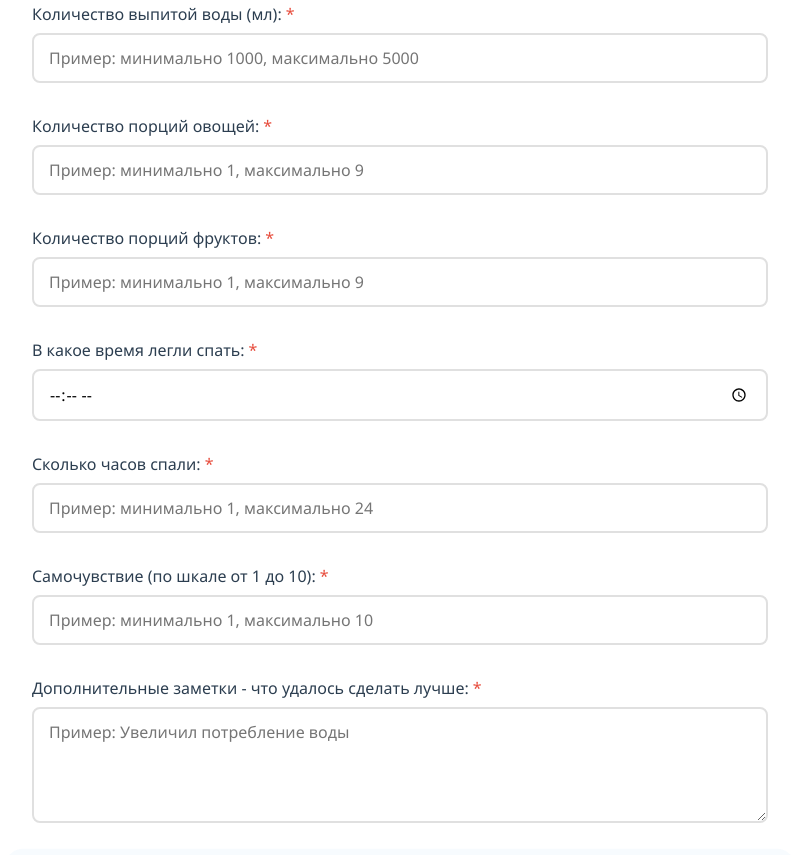
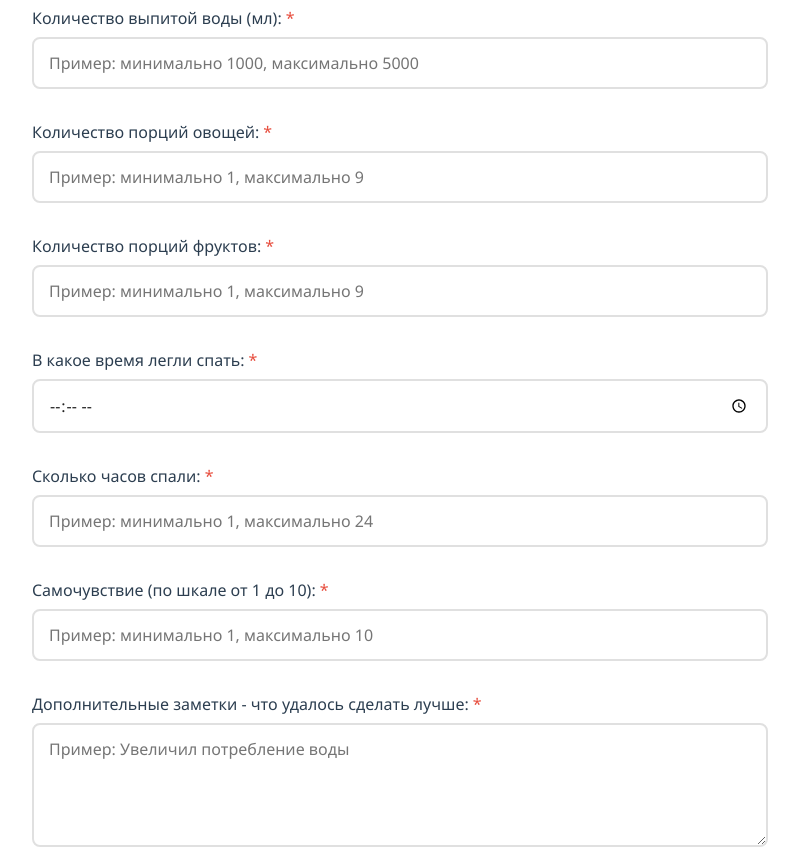
Before and after one commit to soadiv/testanketa, a plain HTML site: page index.html in a window 1280 px wide. Shown: the part 449-1304 px from the top of the page, without its empty margins (240-1039 px from the left). Drawn offline with Linux system fonts and the light colour scheme.

Commit message:
Add files via upload

```diff
--- a/style.css
+++ b/style.css
@@ -64,14 +64,38 @@ input, textarea {
     border: 2px solid #e0e0e0;
     border-radius: 8px;
     font-size: 16px;
-    transition: all 0.3s ease;
+    font-family: 'Segoe UI', 'Arial', 'Helvetica Neue', Helvetica, Arial, sans-serif;
+    line-height: 1.5;
+    background: #fff;
+    color: #222;
+    box-sizing: border-box;
+    appearance: none;
+    -webkit-appearance: none;
+    -moz-appearance: none;
+    outline: none;
+    transition: border-color 0.3s, box-shadow 0.3s;
 }
 
-input:focus, textarea:focus {
+input:focus, textarea:focus, input.focused, textarea.focused {
     border-color: var(--secondary);
     box-shadow: 0 0 8px rgba(52, 152, 219, 0.2);
     outline: none;
-    transform: scale(1.02);
+}
+
+/* Safari-specific fix for textarea resizing bug */
+textarea {
+    resize: vertical;
+    min-height: 80px;
+    max-height: 300px;
+    overflow-y: auto;
+}
+
+/* Remove autofill background in Safari */
+input:-webkit-autofill,
+textarea:-webkit-autofill {
+    -webkit-box-shadow: 0 0 0 1000px #fff inset !important;
+    box-shadow: 0 0 0 1000px #fff inset !important;
+    -webkit-text-fill-color: #222 !important;
 }
 
 button {
```
